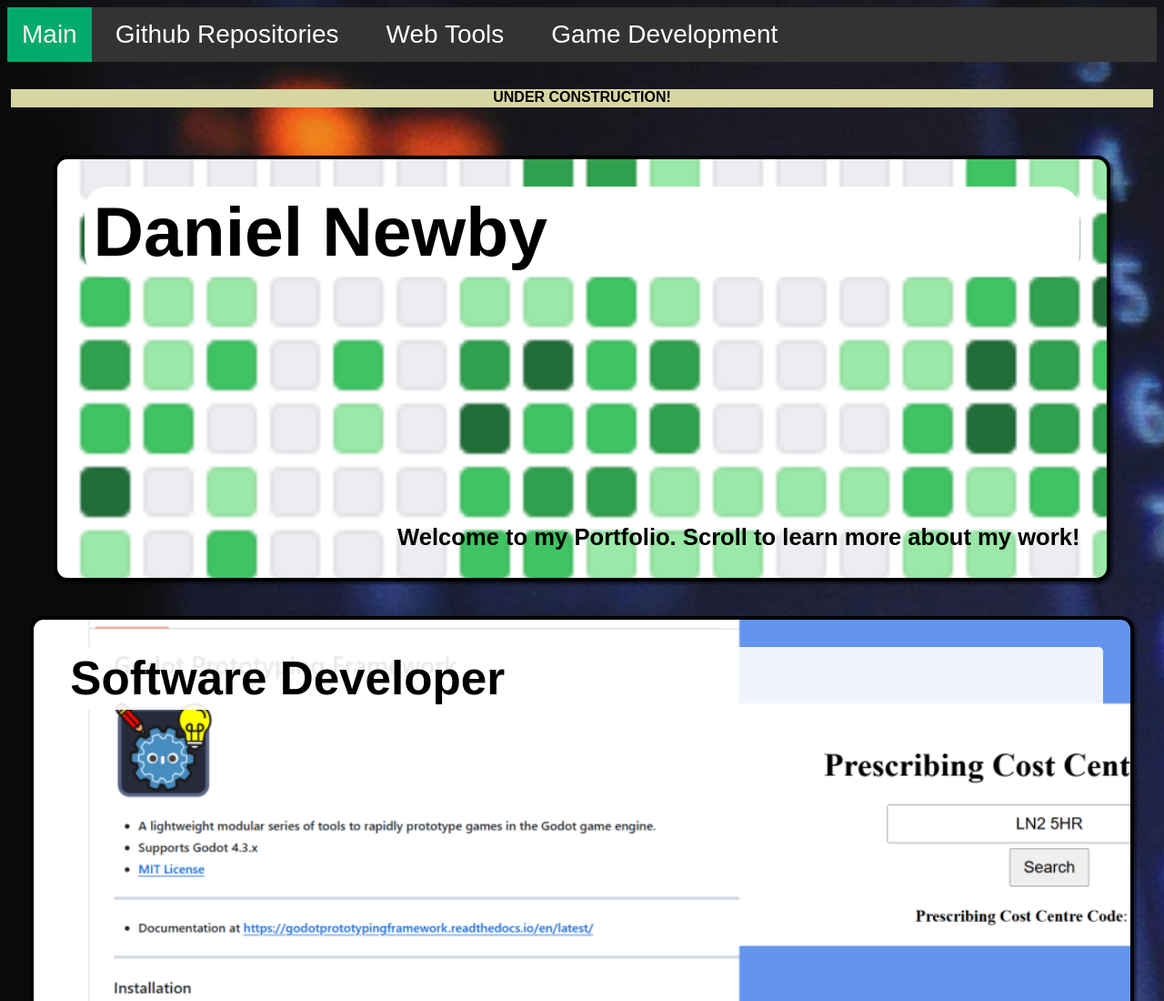
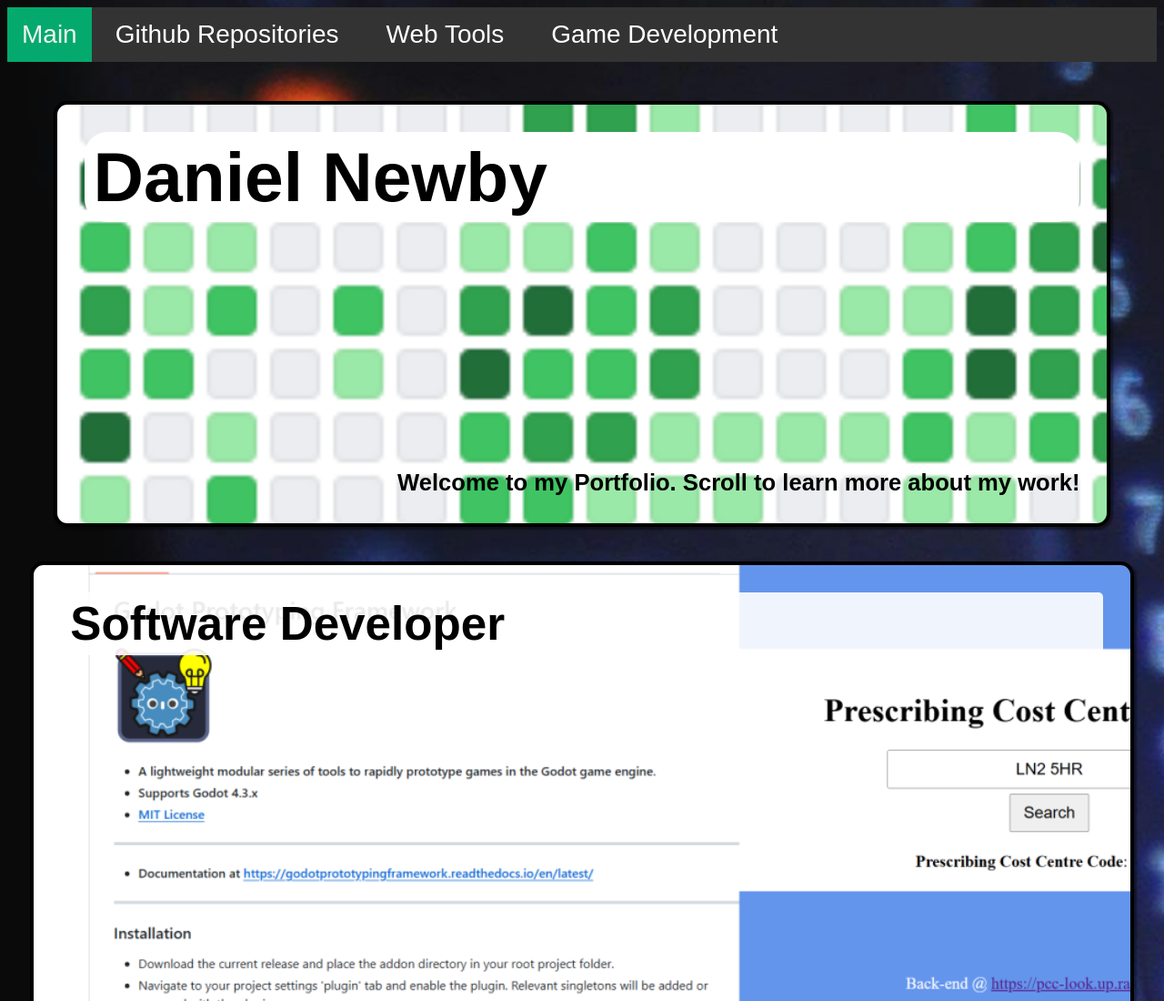
Before and after one commit to newwby/newwby.github.io, a plain HTML site: page index.html in a window 1280 px wide. Shown: the top 1100 px of the page at 91% size. Drawn offline with Linux system fonts and the light colour scheme.

Commit message:
removes construction banner
finally!

```diff
--- a/index.html
+++ b/index.html
@@ -14,14 +14,6 @@
   <header>
     <!-- Navigation bar loads into this div -->
     <div id="navbar_container"></div>
-
-    <!-- Temporary construction banner to be removed when redesign is finished -->
-    <div id="construction_banner">
-      <div class="construction_text">
-        <p><b>UNDER CONSTRUCTION!</b></p>
-      </div>
-    </div>
-
   </header>
 
   <!-- Main body -->
```
